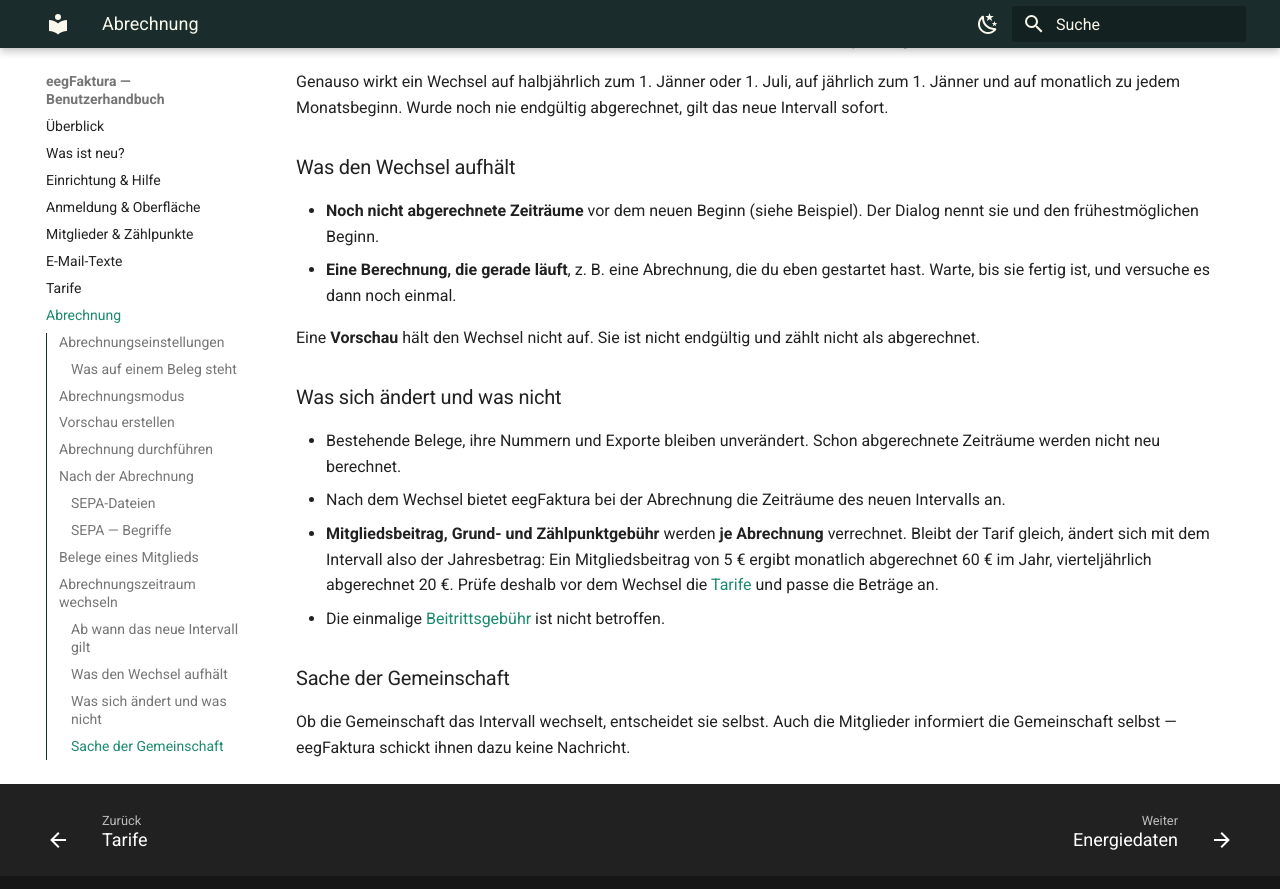
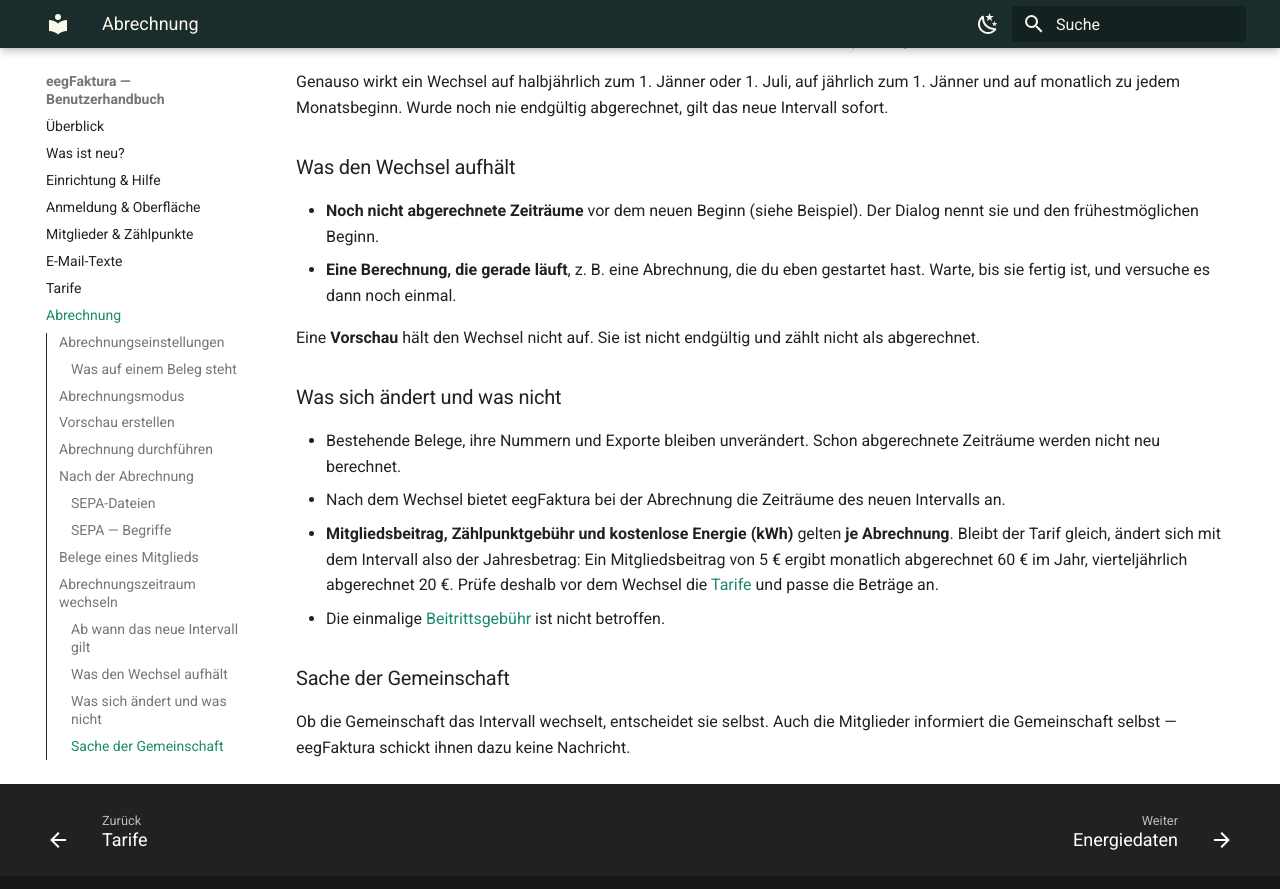
Before and after one commit to eegfaktura/eegfaktura-user-guide, an MkDocs documentation site: the page built from docs/05-abrechnung.md, in a window 1280 px wide and 900 px high, scrolled down 10949 px. Shown: the top 889 px of the window. Built offline with MkDocs 1.6.1 and Material for MkDocs 9.7.7, drawn with Linux system fonts in a browser that asks for light colours.

Commit message:
docs(abrechnung): per-run items are membership fee, metering point fee and free kWh (no base fee)
Co-Authored-By: Claude Opus 5.5 <noreply@anthropic.com>

```diff
--- a/docs/05-abrechnung.md
+++ b/docs/05-abrechnung.md
@@ -229,8 +229,8 @@ Eine **Vorschau** hält den Wechsel nicht auf. Sie ist nicht endgültig und zäh
 - Bestehende Belege, ihre Nummern und Exporte bleiben unverändert. Schon abgerechnete Zeiträume werden nicht neu
   berechnet.
 - Nach dem Wechsel bietet eegFaktura bei der Abrechnung die Zeiträume des neuen Intervalls an.
-- **Mitgliedsbeitrag, Grund- und Zählpunktgebühr** werden **je Abrechnung** verrechnet. Bleibt der Tarif gleich, ändert
-  sich mit dem Intervall also der Jahresbetrag: Ein Mitgliedsbeitrag von 5 € ergibt monatlich abgerechnet 60 € im Jahr,
+- **Mitgliedsbeitrag, Zählpunktgebühr und kostenlose Energie (kWh)** gelten **je Abrechnung**. Bleibt der Tarif gleich,
+  ändert sich mit dem Intervall also der Jahresbetrag: Ein Mitgliedsbeitrag von 5 € ergibt monatlich abgerechnet 60 € im Jahr,
   vierteljährlich abgerechnet 20 €. Prüfe deshalb vor dem Wechsel die [Tarife](04-tarife.md) und passe die Beträge an.
 - Die einmalige [Beitrittsgebühr](04-tarife.md#beitrittsgebuhr) ist nicht betroffen.
 
```
